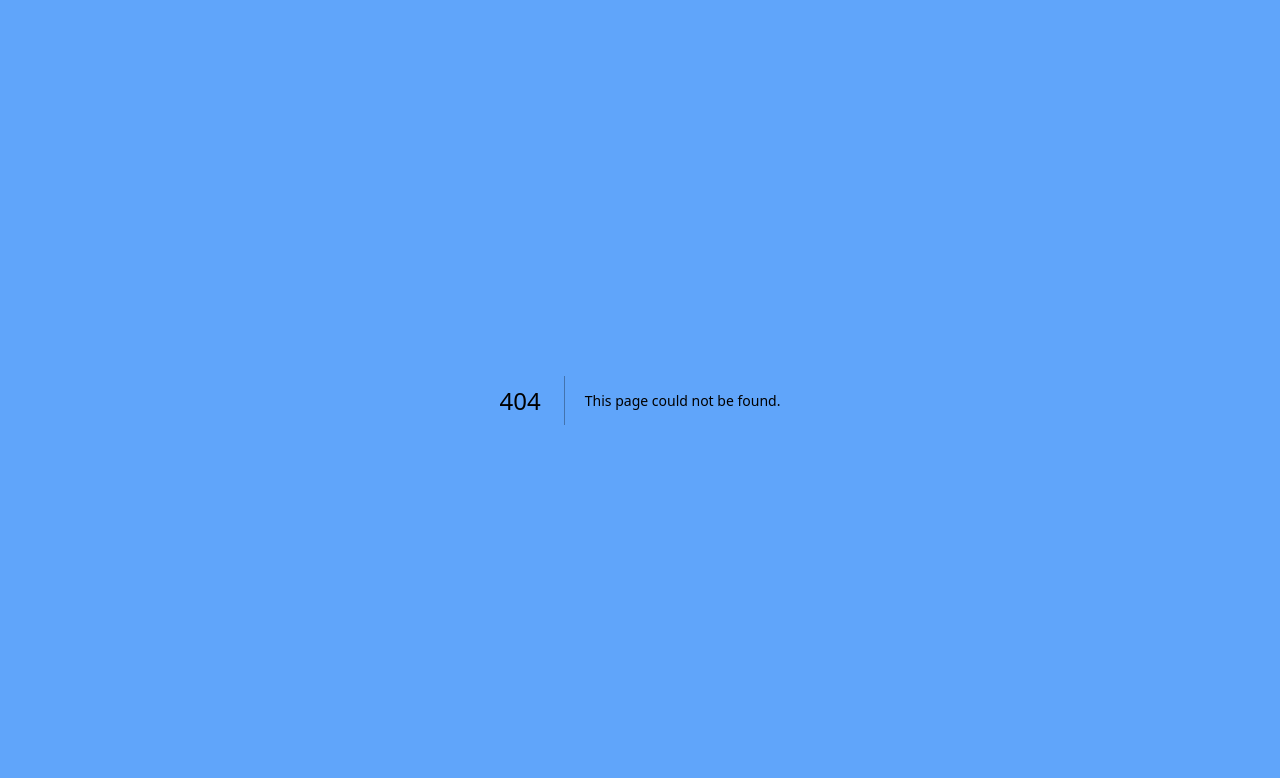
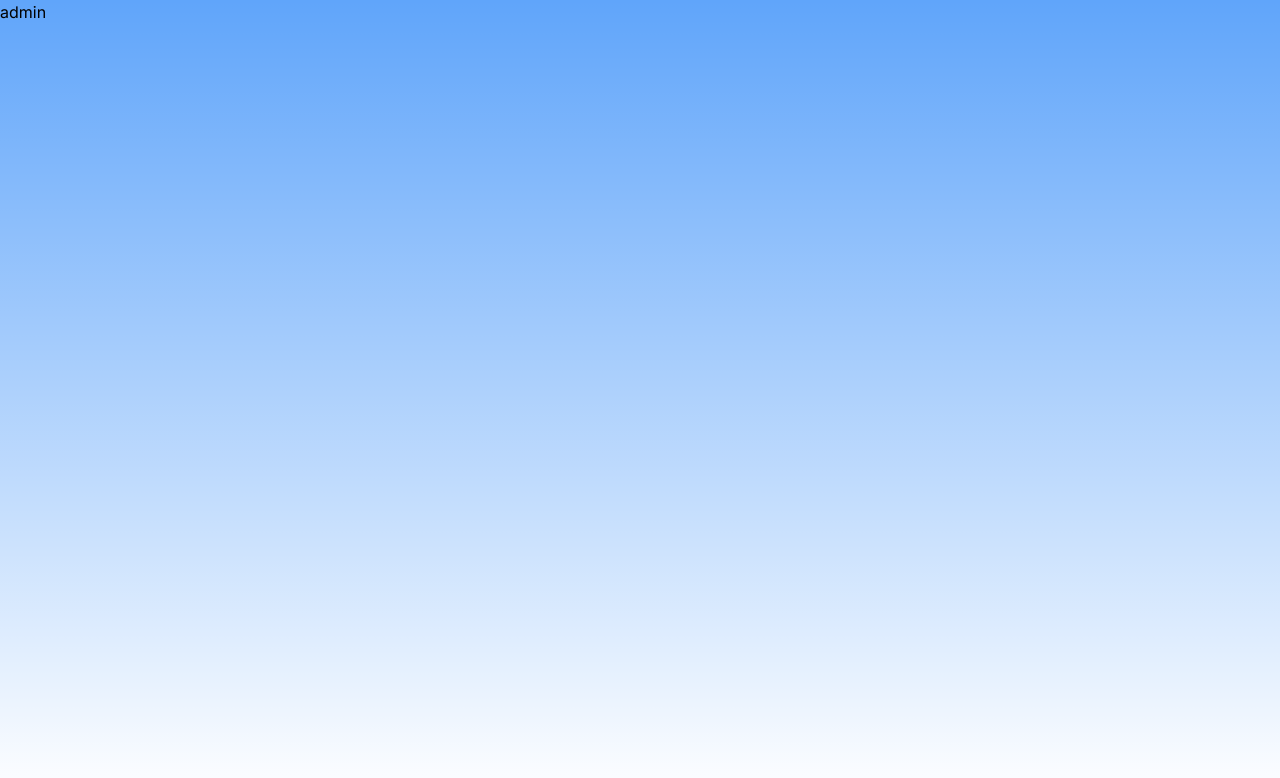
Before and after one commit to Sodolsky/FoodDeliveryApp-Frontend, a Next.js app: page /view in a window 1280 px wide. Before the commit this address had no page. Shown: the top 778 px of the page. Built offline with nearby package versions, Linux system fonts and the light colour scheme; sample sign-in values are in the browser's storage.

Commit message:
Added view page and also improved auth and added some cool css

```diff
--- /dev/null
+++ b/src/Spinner.tsx
@@ -0,0 +1,10 @@
+import React from "react";
+
+export const Spinner = () => {
+  return (
+    <figure className="absolute inset-0 flex flex-col items-center justify-center">
+      <span className="loader"></span>
+      <span className="text-2xl mt-4 font-bold">Loading</span>
+    </figure>
+  );
+};
--- a/src/app/globals.css
+++ b/src/app/globals.css
@@ -29,3 +29,62 @@ body {
     rgb(255, 217, 19) 0px 0px 0px 9px, rgb(255, 156, 85) 0px 0px 0px 12px,
     rgb(255, 85, 85) 0px 0px 0px 15px;
 }
+.loader {
+  width: 100px;
+  height: 100px;
+  display: block;
+  background: #222;
+  border-radius: 50%;
+  box-sizing: border-box;
+  transform-origin: 170px 50px;
+  border: 4px solid #333;
+  box-shadow: 3px 4px #0003 inset, 0 0 6px #0002 inset;
+  animation: panmov 0.4s ease-in-out infinite alternate;
+}
+.loader::before {
+  content: "";
+  position: absolute;
+  left: 50%;
+  top: 50%;
+  transform: translate(-50%, -50%) skew(-15deg, 15deg) rotate(-15deg);
+  width: 55px;
+  height: 53px;
+  background: #fff;
+  background-image: radial-gradient(circle 3px, #fff6 90%, transparent 10%),
+    radial-gradient(circle 12px, #ffc400 90%, transparent 10%),
+    radial-gradient(circle 12px, #ffae00 100%, transparent 0);
+  background-repeat: no-repeat;
+  background-position: -4px -6px, -2px -2px, -1px -1px;
+  box-shadow: -2px -3px #0002 inset, 0 0 4px #0003 inset;
+  border-radius: 47% 36% 50% 50% / 49% 45% 42% 44%;
+  animation: ylmov 0.6s ease-in-out infinite alternate;
+}
+.loader::after {
+  content: "";
+  position: absolute;
+  left: 100%;
+  top: 48px;
+  height: 15px;
+  width: 70px;
+  background: #222222;
+  border-radius: 0 8px 8px 0;
+  box-shadow: 3px 0 3px #eee2 inset;
+  transform: rotate(5deg) translateX(3px);
+}
+
+@keyframes panmov {
+  0%,
+  10% {
+    transform: rotate(5deg);
+  }
+  90%,
+  100% {
+    transform: rotate(-5deg);
+  }
+}
+@keyframes ylmov {
+  to {
+    border-radius: 50% 36% 50% 50% / 49% 50% 45% 45%;
+    background-position: -2px -4px, 2px 2px, 1px 1px;
+  }
+}
--- a/src/app/login/LoginForm.tsx
+++ b/src/app/login/LoginForm.tsx
@@ -1,19 +1,24 @@
 "use client";
 import { FormEvent, useEffect, useState } from "react";
 import {
+  authErrorObject,
   backendLoginDataFormat,
   backendLoginResponse,
   loginFormInteface,
 } from "../../../utils/interfaces";
 import { toast } from "react-toastify";
 import { BackArrow } from "../BackArrow";
+import { Spinner } from "@/Spinner";
+import { useRouter } from "next/navigation";
 const baseLoginFormData: loginFormInteface = {
   login: "",
   password: "",
 };
-const authUser = async (
+
+const authUser = (
   formData: loginFormInteface
-): Promise<void | backendLoginResponse> => {
+): Promise<authErrorObject | backendLoginResponse> => {
+  return new Promise(async (resolve, reject) => {
     try {
       const backendUrl = process.env.NEXT_PUBLIC_BACKEND_URL;
       const userData: backendLoginDataFormat = {
@@ -27,13 +32,29 @@ const authUser = async (
         method: "POST",
         body: JSON.stringify(userData),
       });
+      if (query.status === 401) {
+        const errorObject: authErrorObject = {
+          reason: "User with that Name/Password doesn't exist!",
+        };
+        reject(errorObject);
+      } else {
+        const jsonData = (await query.json()) as backendLoginResponse;
+        resolve(jsonData);
+      }
     } catch (error) {
-    console.log(error);
+      const errorObject: authErrorObject = {
+        reason: error as string,
+      };
+      reject(errorObject);
     }
+  });
 };
+
 export const LoginForm = () => {
+  const router = useRouter();
   const [formData, setformData] =
     useState<loginFormInteface>(baseLoginFormData);
+  const [isLoading, setIsLoading] = useState<boolean>(false);
   const [playAnimation, setplayAnimation] = useState<boolean>(false);
   const handleChange = (e: React.ChangeEvent<HTMLInputElement>) => {
     const { name, value } = e.currentTarget;
@@ -41,21 +62,32 @@ export const LoginForm = () => {
       return { ...prev, [name]: value };
     });
   };
-  const handleSubmit = (e: FormEvent<HTMLFormElement>) => {
+  const handleSubmit = async (e: FormEvent<HTMLFormElement>) => {
     e.preventDefault();
+    if (isLoading) return;
     if (formData.login.length === 0 || formData.password.length === 0)
       return toast.error("Fill out your form");
-    //TODO Dodać HTTP requesta na backend
-    authUser(formData);
+    setIsLoading(true);
+    try {
+      const authObject = await authUser(formData);
+      localStorage.setItem("auth", JSON.stringify(authObject));
+      router.push("view");
+    } catch (error) {
+      const typedError = error as authErrorObject;
+      toast.error(typedError.reason);
+    } finally {
+      setIsLoading(false);
+    }
   };
   useEffect(() => {
     setplayAnimation(true);
   }, []);
   return (
+    <>
       <form
-      className={`transition-all ${
+        className={`transition-all ${isLoading && "blur-md"} ${
           playAnimation && "!-translate-y-0"
-      } -translate-y-full ease-out duration-500  relative p-6 bg-white rounded-lg border-black shadow-xl flex flex-col justify-center gap-2 items-center `}
+        } -translate-y-full ease-out duration-500   p-6 bg-white rounded-lg border-black shadow-xl flex flex-col justify-center gap-2 items-center `}
         onSubmit={handleSubmit}
       >
         <BackArrow />
@@ -80,5 +112,7 @@ export const LoginForm = () => {
         </div>
         <button className="btn btn-primary">Sign In</button>
       </form>
+      {isLoading && <Spinner />}
+    </>
   );
 };
--- a/src/app/page.tsx
+++ b/src/app/page.tsx
@@ -1,3 +1,5 @@
+import { useContext } from "react";
+import { backendLoginResponse } from "../../utils/interfaces";
 import { GifCircle } from "./GifCircle";
 import { Navbar } from "./Navbar";
 
--- a/src/app/register/RegisterForm.tsx
+++ b/src/app/register/RegisterForm.tsx
@@ -1,18 +1,22 @@
 "use client";
 import { FormEvent, useEffect, useState } from "react";
 import {
+  authErrorObject,
   backendRegisterDataFormat,
   registerInterface,
 } from "../../../utils/interfaces";
 import { toast } from "react-toastify";
 import { BackArrow } from "../BackArrow";
+import { Spinner } from "@/Spinner";
 const baseLoginFormData: registerInterface = {
   login: "",
   password: "",
   confirmPassword: "",
   role: "CUSTOMER",
 };
-const registerUser = async (formData: registerInterface): Promise<void> => {
+//TODO Change string here to backend response with login
+const registerUser = (formData: registerInterface): Promise<void | string> => {
+  return new Promise(async (resolve, reject) => {
     try {
       const backendUrl = process.env.NEXT_PUBLIC_BACKEND_URL;
       const userData: backendRegisterDataFormat = {
@@ -27,15 +31,19 @@ const registerUser = async (formData: registerInterface): Promise<void> => {
         method: "POST",
         body: JSON.stringify(userData),
       });
-    console.log(request);
+      const res = await request.json();
+      resolve(res); //Resolve promise here
     } catch (error) {
-    console.log(error);
+      reject(error); //Reject promise here
     }
+  });
 };
+
 export const RegisterForm = () => {
   const [formData, setformData] =
     useState<registerInterface>(baseLoginFormData);
   const [playAniamtion, setplayAniamtion] = useState<boolean>(false);
+  const [isLoading, setisLoading] = useState<boolean>(false);
   const handleChange = (
     e: React.ChangeEvent<HTMLInputElement | HTMLSelectElement>
   ) => {
@@ -44,8 +52,9 @@ export const RegisterForm = () => {
       return { ...prev, [name]: value };
     });
   };
-  const handleSubmit = (e: FormEvent<HTMLFormElement>) => {
+  const handleSubmit = async (e: FormEvent<HTMLFormElement>) => {
     e.preventDefault();
+    if (isLoading) return;
     if (
       formData.login.length === 0 ||
       formData.password.length === 0 ||
@@ -57,15 +66,23 @@ export const RegisterForm = () => {
     if (formData.password !== formData.confirmPassword) {
       return toast.error("Your provided passwords aren't the same!");
     }
-    //TODO Dodać HTTP requesta na backend
-    registerUser(formData);
+    setisLoading(true);
+    try {
+      const res = await registerUser(formData);
+      console.log(res);
+    } catch (error) {
+      console.log(error);
+    } finally {
+      setisLoading(false);
+    }
   };
   useEffect(() => {
     setplayAniamtion(true);
   }, []);
   return (
+    <>
       <form
-      className={`translate-y-full relative ${
+        className={`translate-y-full relative ${isLoading && "blur-md"} ${
           playAniamtion && `!translate-y-0`
         } duration-500 ease-out transition-all p-6 bg-white rounded-lg border-black shadow-xl flex flex-col justify-center gap-2 items-center `}
         onSubmit={handleSubmit}
@@ -115,5 +132,7 @@ export const RegisterForm = () => {
         </div>
         <button className="btn btn-primary">Sign Up</button>
       </form>
+      {isLoading && <Spinner />}
+    </>
   );
 };
--- /dev/null
+++ b/src/app/view/Views.tsx
@@ -0,0 +1,30 @@
+"use client";
+
+import { Spinner } from "@/Spinner";
+import { useRouter } from "next/navigation";
+import { useState, useEffect } from "react";
+import { userTypes, backendLoginResponse } from "../../../utils/interfaces";
+
+export const Views = () => {
+  const [isLoading, setisLoading] = useState<boolean>(true);
+  const [role, setRole] = useState<userTypes>("CUSTOMER");
+  const router = useRouter();
+  useEffect(() => {
+    if (window.localStorage) {
+      const userRole = window.localStorage.getItem("auth");
+      if (!userRole) router.push("/");
+      else {
+        const authObj = JSON.parse(userRole) as backendLoginResponse;
+        setRole(authObj.role);
+        setisLoading(false);
+      }
+    }
+  }, [window]);
+  return !isLoading ? (
+    <div> {role}</div>
+  ) : (
+    <div className="flex justify-center items-center w-screen h-screen">
+      <Spinner />
+    </div>
+  );
+};
--- /dev/null
+++ b/src/app/view/page.tsx
@@ -0,0 +1,12 @@
+"use client";
+
+import { Views } from "./Views";
+
+const View = () => {
+  return (
+    <div className="min-h-screen">
+      <Views />
+    </div>
+  );
+};
+export default View;
--- a/utils/interfaces.ts
+++ b/utils/interfaces.ts
@@ -2,6 +2,9 @@ export type userTypes = "RESTAURANT" | "DELIVERY" | "CUSTOMER";
 export interface loginFormInteface {
   login: string;
   password: string;
+}
+export interface authErrorObject {
+  reason: string;
 }
 export interface registerInterface extends loginFormInteface {
   confirmPassword: string;
@@ -10,7 +13,7 @@ export interface registerInterface extends loginFormInteface {
 export interface backendLoginResponse {
   accessToken: string;
   tokenType: string;
-  role: string;
+  role: userTypes;
 }
 export interface backendLoginDataFormat {
   username: string;
```
Lines whose indentation alone changed are shown as unchanged.
